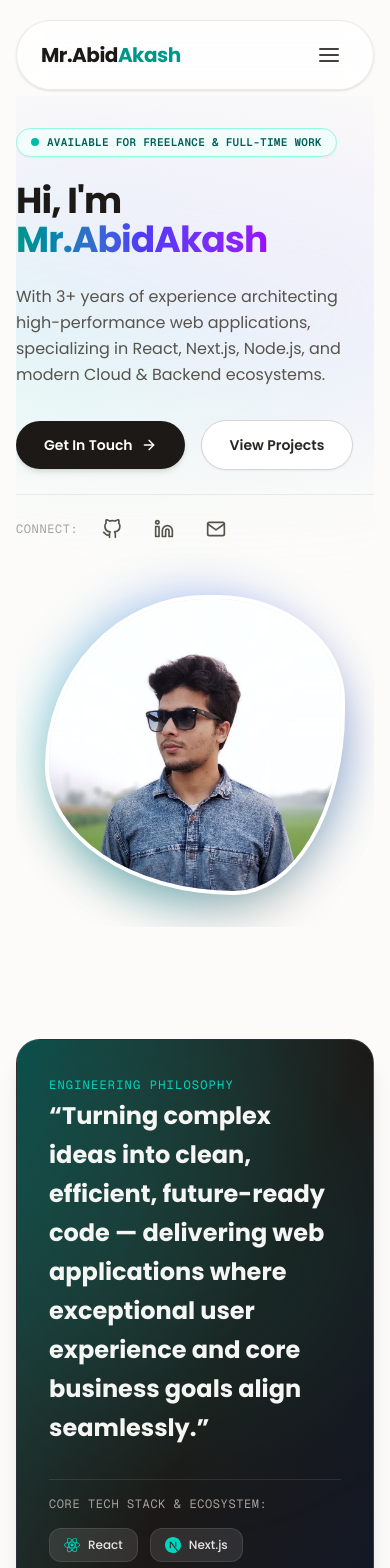
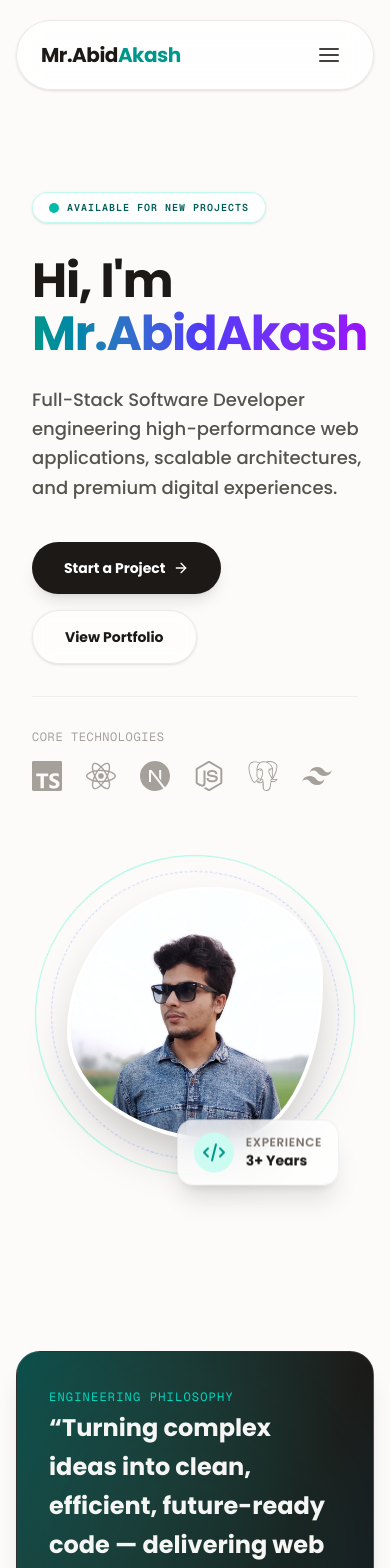
Before and after one commit to MrAbidAkash/my-portfolio, a Next.js app: page / in a window 390 px wide. Shown: the top 1568 px of the page. Built offline with nearby package versions, Linux system fonts and the light colour scheme.

Commit message:
feat: implement responsive Hero section with animations and tech stack display

```diff
--- a/src/components/Hero.tsx
+++ b/src/components/Hero.tsx
@@ -3,112 +3,193 @@
 import { motion } from "framer-motion";
 import Image from "next/image";
 import Link from "next/link";
-import { FiArrowRight, FiGithub, FiLinkedin, FiMail } from "react-icons/fi";
+import { FiArrowRight } from "react-icons/fi";
+import {
+  SiNextdotjs,
+  SiReact,
+  SiNodedotjs,
+  SiPostgresql,
+  SiTailwindcss,
+  SiTypescript,
+} from "react-icons/si";
+
+const techStack = [
+  { icon: SiTypescript, color: "text-blue-600" },
+  { icon: SiReact, color: "text-sky-500" },
+  { icon: SiNextdotjs, color: "text-stone-900" },
+  { icon: SiNodedotjs, color: "text-green-600" },
+  { icon: SiPostgresql, color: "text-indigo-600" },
+  { icon: SiTailwindcss, color: "text-teal-500" },
+];
 
 const Hero = () => {
   return (
-    <section className="relative py-8 md:py-16 overflow-hidden">
-      {/* Background glow accents */}
-      <div className="absolute top-10 left-1/2 -translate-x-1/2 w-[600px] h-[300px] bg-gradient-to-tr from-teal-200/40 via-indigo-200/30 to-purple-200/20 blur-3xl pointer-events-none rounded-full" />
+    <section className="relative pt-24 pb-16 md:pt-20 md:pb-24 overflow-hidden">
+      {/* Background glow accents (Optimized with radial gradients instead of heavy blurs) */}
+      <div className="absolute top-0 left-1/2 -translate-x-1/2 w-[800px] h-[400px] bg-[radial-gradient(ellipse_at_top,_var(--tw-gradient-stops))] from-teal-100/60 via-indigo-50/20 to-transparent pointer-events-none rounded-full" />
+      <div className="absolute -top-24 -right-24 w-96 h-96 bg-[radial-gradient(circle_at_center,_var(--tw-gradient-stops))] from-purple-200/40 to-transparent pointer-events-none rounded-full" />
+      <div className="absolute top-48 -left-24 w-72 h-72 bg-[radial-gradient(circle_at_center,_var(--tw-gradient-stops))] from-teal-200/40 to-transparent pointer-events-none rounded-full" />
 
-      <div className="relative z-10 max-w-6xl mx-auto grid grid-cols-1 lg:grid-cols-12 gap-12 items-center">
+      <div className="relative z-10 max-w-7xl mx-auto px-4 sm:px-6 lg:px-8 grid grid-cols-1 lg:grid-cols-12 gap-16 items-center">
         {/* Left Column: Text Content */}
         <motion.div
-          initial={{ opacity: 0, y: 20 }}
+          initial={{ opacity: 0, y: 30 }}
           animate={{ opacity: 1, y: 0 }}
-          transition={{ duration: 0.6 }}
-          className="lg:col-span-7 flex flex-col items-start space-y-6 text-left"
+          transition={{ duration: 0.8, ease: "easeOut" }}
+          className="lg:col-span-7 flex flex-col items-start space-y-8 text-left"
         >
           {/* Availability Pill */}
-          <div className="inline-flex items-center gap-2 px-3.5 py-1.5 bg-teal-50 border border-teal-200 rounded-full text-xs font-semibold text-teal-800 shadow-xs">
-            <span className="relative flex h-2 w-2">
+          <motion.div
+            initial={{ opacity: 0, scale: 0.8 }}
+            animate={{ opacity: 1, scale: 1 }}
+            transition={{ delay: 0.3, duration: 0.5 }}
+            className="inline-flex items-center gap-2 px-4 py-2 bg-white/80 backdrop-blur-md border border-teal-200/60 rounded-full text-xs font-semibold text-teal-800 shadow-sm hover:shadow-md transition-shadow cursor-default"
+          >
+            <span className="relative flex h-2.5 w-2.5">
               <span className="animate-ping absolute inline-flex h-full w-full rounded-full bg-teal-400 opacity-75"></span>
-              <span className="relative inline-flex rounded-full h-2 w-2 bg-teal-500"></span>
+              <span className="relative inline-flex rounded-full h-2.5 w-2.5 bg-teal-500"></span>
             </span>
-            <span className="tracking-wide uppercase text-[11px] font-mono">AVAILABLE FOR FREELANCE & FULL-TIME WORK</span>
+            <span className="tracking-widest uppercase text-[10px] sm:text-xs font-mono">
+              AVAILABLE FOR NEW PROJECTS
+            </span>
+          </motion.div>
+
+          {/* Main Headline */}
+          <div className="space-y-4">
+            <motion.h1
+              initial={{ opacity: 0, y: 20 }}
+              animate={{ opacity: 1, y: 0 }}
+              transition={{ delay: 0.4, duration: 0.6 }}
+              className="text-5xl sm:text-6xl lg:text-7xl font-extrabold tracking-tight text-stone-900 leading-[1.1]"
+            >
+              Hi, I&apos;m <br className="hidden sm:block" />
+              <span className="bg-gradient-to-r from-teal-600 via-indigo-600 to-purple-600 bg-clip-text text-transparent inline-block pb-2">
+                Mr.AbidAkash
+              </span>
+            </motion.h1>
+            <motion.p
+              initial={{ opacity: 0, y: 20 }}
+              animate={{ opacity: 1, y: 0 }}
+              transition={{ delay: 0.5, duration: 0.6 }}
+              className="text-stone-600 text-lg sm:text-xl leading-relaxed max-w-xl font-medium"
+            >
+              Full-Stack Software Developer engineering high-performance web
+              applications, scalable architectures, and premium digital
+              experiences.
+            </motion.p>
           </div>
 
-          {/* Main Headline */}
-          <h1 className="text-4xl sm:text-5xl lg:text-6xl font-bold tracking-tight text-stone-900 leading-[1.1]">
-            Hi, I&apos;m <span className="bg-gradient-to-r from-teal-600 via-indigo-600 to-purple-600 bg-clip-text text-transparent">Mr.AbidAkash</span>
-          </h1>
-
-          {/* Bio Description */}
-          <p className="text-stone-600 text-base sm:text-lg leading-relaxed max-w-xl">
-            With 3+ years of experience architecting high-performance web applications, specializing in React, Next.js, Node.js, and modern Cloud & Backend ecosystems.
-          </p>
-
           {/* CTA Action Buttons */}
-          <div className="flex flex-wrap items-center gap-4 pt-2">
+          <motion.div
+            initial={{ opacity: 0, y: 20 }}
+            animate={{ opacity: 1, y: 0 }}
+            transition={{ delay: 0.6, duration: 0.6 }}
+            className="flex flex-wrap items-center gap-4 pt-2"
+          >
             <Link
               href="/contact"
-              className="inline-flex items-center gap-2 px-7 py-3.5 bg-stone-900 hover:bg-teal-600 text-white text-sm font-semibold rounded-full shadow-md hover:shadow-lg transition-all duration-300 group cursor-pointer"
+              className="relative overflow-hidden inline-flex items-center gap-2 px-8 py-4 bg-stone-900 hover:bg-teal-700 text-white text-sm font-bold rounded-full shadow-lg hover:shadow-xl hover:-translate-y-1 transition-all duration-300 group cursor-pointer"
             >
-              <span>Get In Touch</span>
-              <FiArrowRight className="w-4 h-4 transition-transform group-hover:translate-x-1" />
+              <span className="relative z-10">Start a Project</span>
+              <FiArrowRight className="w-4 h-4 relative z-10 transition-transform group-hover:translate-x-1" />
+              <div className="absolute inset-0 bg-white/20 translate-y-full group-hover:translate-y-0 transition-transform duration-300 ease-out" />
             </Link>
 
             <Link
               href="/projects"
-              className="inline-flex items-center gap-2 px-7 py-3.5 bg-white hover:bg-stone-100 text-stone-800 border border-stone-300 text-sm font-semibold rounded-full shadow-xs hover:shadow-md transition-all duration-300 cursor-pointer"
+              className="inline-flex items-center gap-2 px-8 py-4 bg-white/50 backdrop-blur-sm hover:bg-white text-stone-900 border border-stone-200/80 text-sm font-bold rounded-full shadow-sm hover:shadow-md transition-all duration-300 cursor-pointer"
             >
-              <span>View Projects</span>
+              <span>View Portfolio</span>
             </Link>
-          </div>
+          </motion.div>
 
-          {/* Social Icons */}
-          <div className="flex items-center space-x-4 pt-4 border-t border-stone-200/80 w-full">
-            <span className="text-xs font-mono uppercase text-stone-400 tracking-wider">Connect:</span>
-            <a
-              href="https://github.com/MrAbidAkash/"
-              target="_blank"
-              rel="noreferrer"
-              aria-label="GitHub Profile"
-              className="p-2 text-stone-600 hover:text-teal-600 hover:bg-teal-50 rounded-full transition-colors"
-            >
-              <FiGithub className="w-5 h-5" />
-            </a>
-            <a
-              href="https://www.linkedin.com/in/mrabidakash/"
-              target="_blank"
-              rel="noreferrer"
-              aria-label="LinkedIn Profile"
-              className="p-2 text-stone-600 hover:text-teal-600 hover:bg-teal-50 rounded-full transition-colors"
-            >
-              <FiLinkedin className="w-5 h-5" />
-            </a>
-            <a
-              href="mailto:mrabidakash@gmail.com"
-              aria-label="Email Contact"
-              className="p-2 text-stone-600 hover:text-teal-600 hover:bg-teal-50 rounded-full transition-colors"
-            >
-              <FiMail className="w-5 h-5" />
-            </a>
-          </div>
+          {/* Tech Stack Marquee / Icons */}
+          <motion.div
+            initial={{ opacity: 0 }}
+            animate={{ opacity: 1 }}
+            transition={{ delay: 0.8, duration: 0.8 }}
+            className="pt-8 border-t border-stone-200/60 w-full"
+          >
+            <p className="text-xs font-mono uppercase text-stone-400 tracking-wider mb-4">
+              Core Technologies
+            </p>
+            <div className="flex items-center gap-6 flex-wrap">
+              {techStack.map((tech, i) => {
+                const Icon = tech.icon;
+                return (
+                  <motion.div
+                    key={i}
+                    whileHover={{ y: -5, scale: 1.1 }}
+                    className={`text-3xl text-stone-400 hover:${tech.color} transition-colors duration-300`}
+                  >
+                    <Icon />
+                  </motion.div>
+                );
+              })}
+            </div>
+          </motion.div>
         </motion.div>
 
         {/* Right Column: Animated Profile Avatar */}
         <motion.div
-          initial={{ opacity: 0, scale: 0.9 }}
+          initial={{ opacity: 0, scale: 0.8 }}
           animate={{ opacity: 1, scale: 1 }}
-          transition={{ duration: 0.6, delay: 0.2 }}
-          className="lg:col-span-5 flex justify-center lg:justify-end"
+          transition={{
+            duration: 0.8,
+            delay: 0.2,
+            type: "spring",
+            stiffness: 100,
+          }}
+          className="lg:col-span-5 flex justify-center lg:justify-end relative"
         >
-          <div className="relative w-[300px] h-[300px] sm:w-[360px] sm:h-[360px]">
-            {/* Outer decorative ring */}
-            <div className="absolute inset-0 bg-gradient-to-tr from-teal-400 to-indigo-500 rounded-full opacity-20 blur-xl animate-pulse" />
+          <div className="relative w-[320px] h-[320px] sm:w-[400px] sm:h-[400px]">
+            {/* Multi-layered animated rings */}
+            <div className="absolute inset-0 border-[1px] border-teal-200 rounded-full animate-[spin_10s_linear_infinite]" />
+            <div className="absolute inset-4 border-[1px] border-indigo-200 border-dashed rounded-full animate-[spin_15s_linear_infinite_reverse]" />
+
+            {/* Glow effect behind image (Optimized with radial gradient instead of blur) */}
+            <div className="absolute inset-4 bg-[radial-gradient(circle_at_center,_var(--tw-gradient-stops))] from-teal-400/40 via-indigo-500/10 to-transparent rounded-full animate-pulse pointer-events-none" />
 
             {/* Floating Morph Picture Container */}
-            <div className="w-full h-full relative overflow-hidden rounded-full border-4 border-white shadow-2xl FloatingAnimation bg-stone-200">
+            <div className="absolute inset-8 overflow-hidden rounded-full border-4 border-white shadow-2xl FloatingAnimation bg-stone-100 z-10">
               <Image
                 alt="Mr.AbidAkash Profile"
                 src="/MrAbidAkash.jpg"
                 fill
                 priority
-                sizes="(max-width: 768px) 300px, 360px"
-                className="object-cover object-top"
+                sizes="(max-width: 768px) 320px, 400px"
+                className="object-cover object-top scale-105 hover:scale-110 transition-transform duration-700"
               />
             </div>
+
+            {/* Floating Badge */}
+            <motion.div
+              animate={{ y: [0, -10, 0] }}
+              transition={{ repeat: Infinity, duration: 3, ease: "easeInOut" }}
+              className="absolute -bottom-4 right-4 sm:right-10 z-20 glass-panel px-4 py-3 rounded-2xl shadow-xl flex items-center gap-3"
+            >
+              <div className="w-10 h-10 rounded-full bg-teal-100 flex items-center justify-center text-teal-600">
+                <svg
+                  className="w-6 h-6"
+                  fill="none"
+                  viewBox="0 0 24 24"
+                  stroke="currentColor"
+                >
+                  <path
+                    strokeLinecap="round"
+                    strokeLinejoin="round"
+                    strokeWidth={2}
+                    d="M10 20l4-16m4 4l4 4-4 4M6 16l-4-4 4-4"
+                  />
+                </svg>
+              </div>
+              <div>
+                <p className="text-xs text-stone-500 font-semibold uppercase tracking-wider">
+                  Experience
+                </p>
+                <p className="text-sm font-bold text-stone-900">3+ Years</p>
+              </div>
+            </motion.div>
           </div>
         </motion.div>
       </div>
```
